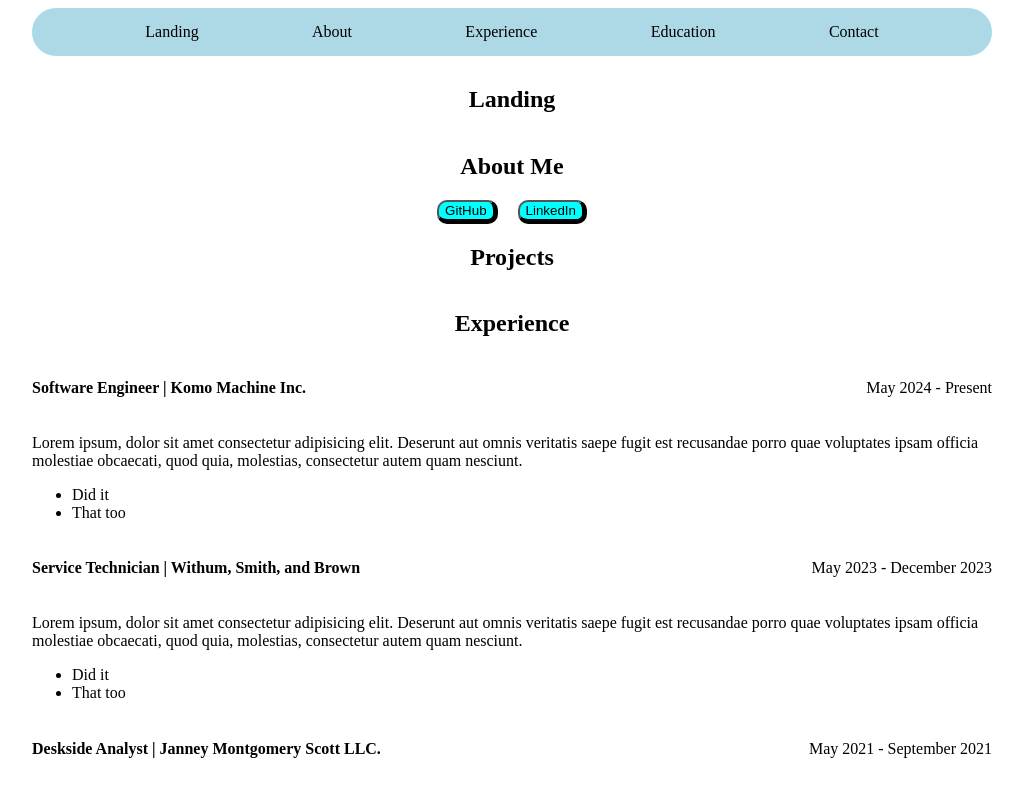
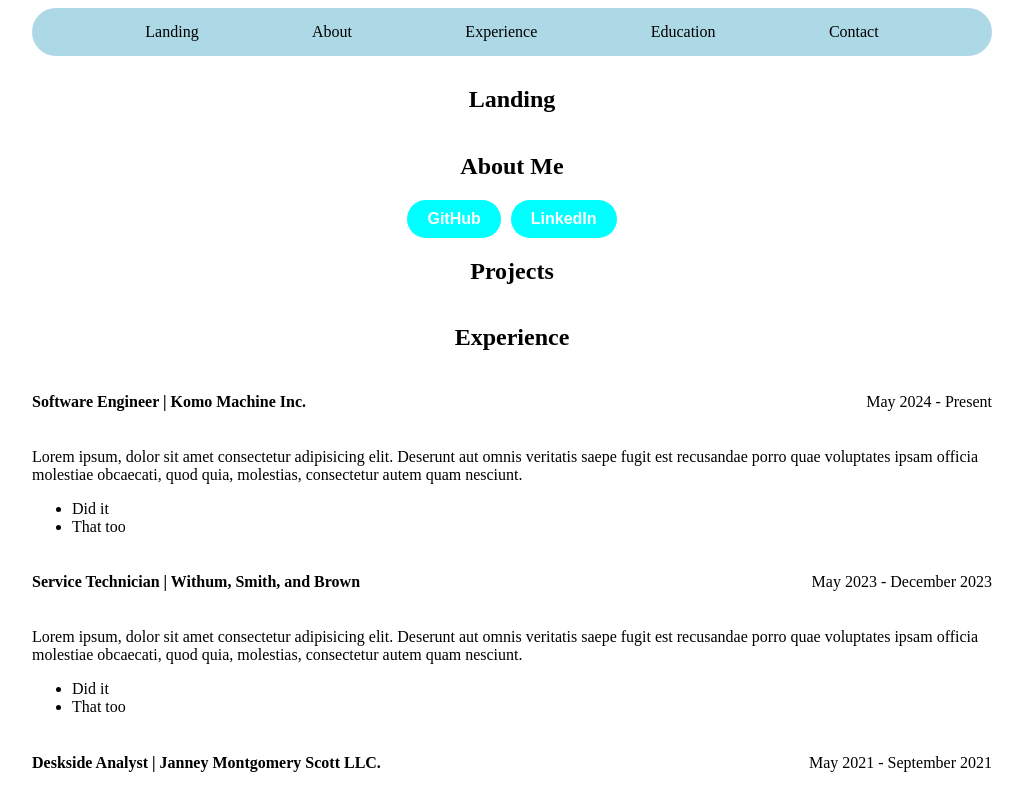
Before and after one commit to evan-jm/Portfolio, a React (Create React App) app in the folder frontend/: page / in a window 1280 px wide. Shown: the top 795 px of the page, without its empty margins (128-1151 px from the left). Built offline with nearby package versions, Linux system fonts and the light colour scheme.

Commit message:
Updating css

```diff
--- a/frontend/src/components/About/About.css
+++ b/frontend/src/components/About/About.css
@@ -13,15 +13,23 @@
 }
 
 .buttons button {
-  margin-left: 10px;
-  margin-right: 10px;
+  margin: 0 5px;
+  padding: 10px 20px;
   background-color: aqua;
-  border-radius: 10px;
-  border-bottom: 5px solid;
-  border-right: 5px solid;
+  border: none;
+  border-radius: 20px;
+  font-size: 16px;
+  font-weight: bold;
+  color: white;
+  cursor: pointer;
+  transition: background-color 0.3s ease, transform 0.2s ease;
 }
 
 .buttons button:hover {
-  border-bottom: 0;
-  border-right: 0;
+  background-color: #4da8da;
+  transform: scale(1.05);
 }
+
+.buttons button:active {
+  transform: scale(0.95);
+}
```
